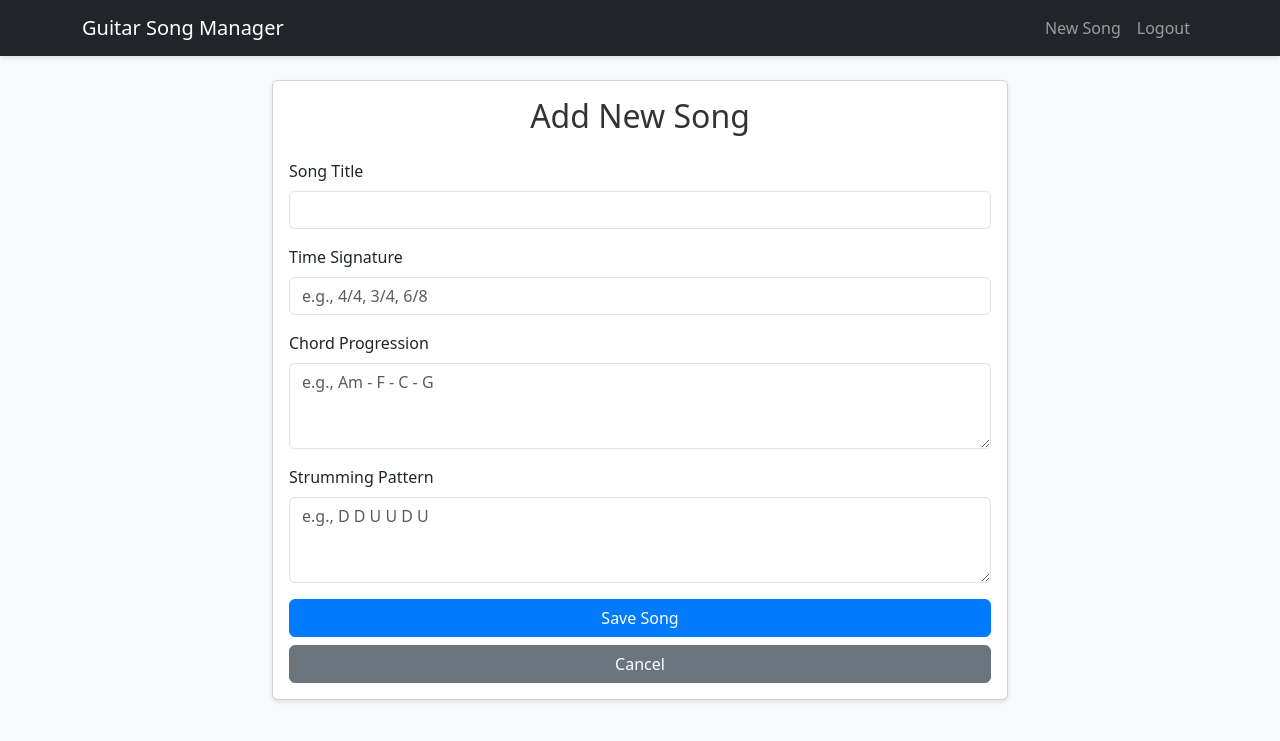
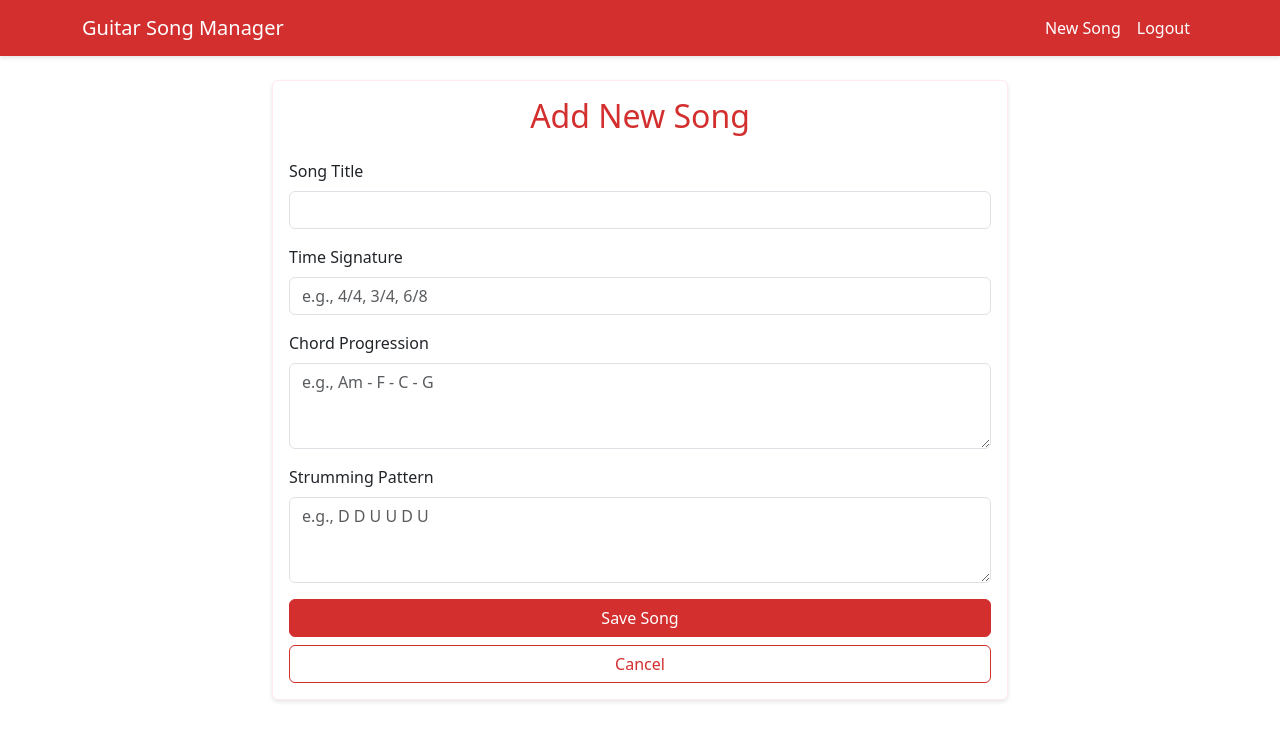
Before and after one commit to stevencoutts/guitar-webapp, a Flask app: page /song/new in a window 1280 px wide. Shown: the top 741 px of the page. Run offline with Flask 3, Linux system fonts and the light colour scheme; the visitor is signed in with stand-in values (Sample User, id 1).

Commit message:
Update style.css
Change to red and white theme

```diff
--- a/static/style.css
+++ b/static/style.css
@@ -1,30 +1,59 @@
 body {
-    background-color: #f8f9fa;
+    background-color: #ffffff;
 }
 
 .card {
     box-shadow: 0 2px 4px rgba(0, 0, 0, 0.1);
+    border: 1px solid #ffebee;
 }
 
 .navbar {
     box-shadow: 0 2px 4px rgba(0, 0, 0, 0.1);
+    background-color: #d32f2f !important;
+}
+
+.navbar-dark .navbar-brand,
+.navbar-dark .nav-link {
+    color: #ffffff !important;
+}
+
+.navbar-dark .nav-link:hover {
+    color: #ffebee !important;
 }
 
 .card-title {
-    color: #333;
+    color: #d32f2f;
 }
 
 .form-control:focus {
-    border-color: #80bdff;
-    box-shadow: 0 0 0 0.2rem rgba(0, 123, 255, 0.25);
+    border-color: #d32f2f;
+    box-shadow: 0 0 0 0.2rem rgba(211, 47, 47, 0.25);
 }
 
 .btn-primary {
-    background-color: #007bff;
-    border-color: #007bff;
+    background-color: #d32f2f;
+    border-color: #d32f2f;
 }
 
 .btn-primary:hover {
-    background-color: #0069d9;
-    border-color: #0062cc;
+    background-color: #b71c1c;
+    border-color: #b71c1c;
 }
+
+.btn-secondary {
+    background-color: #ffffff;
+    border-color: #d32f2f;
+    color: #d32f2f;
+}
+
+.btn-secondary:hover {
+    background-color: #ffebee;
+    border-color: #d32f2f;
+    color: #d32f2f;
+}
+
+.alert-info {
+    background-color: #ffebee;
+    border-color: #ffcdd2;
+    color: #d32f2f;
+}
```
